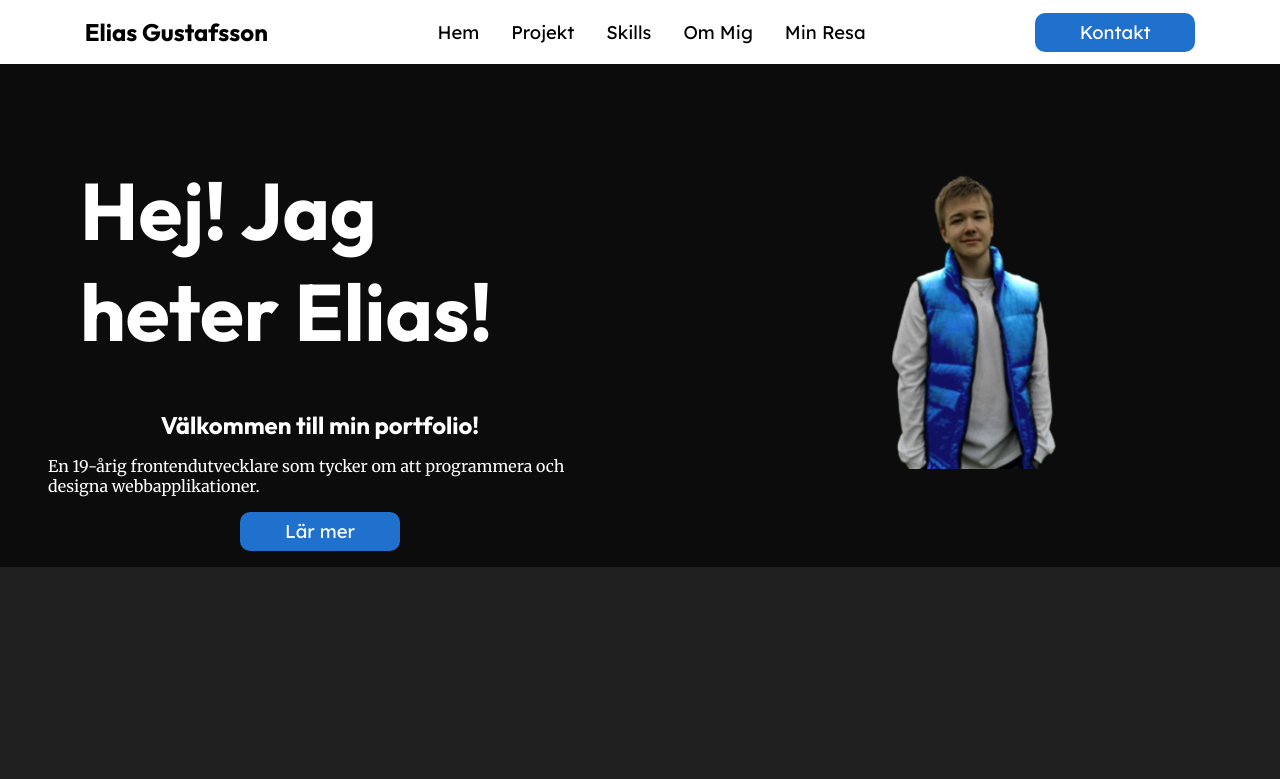
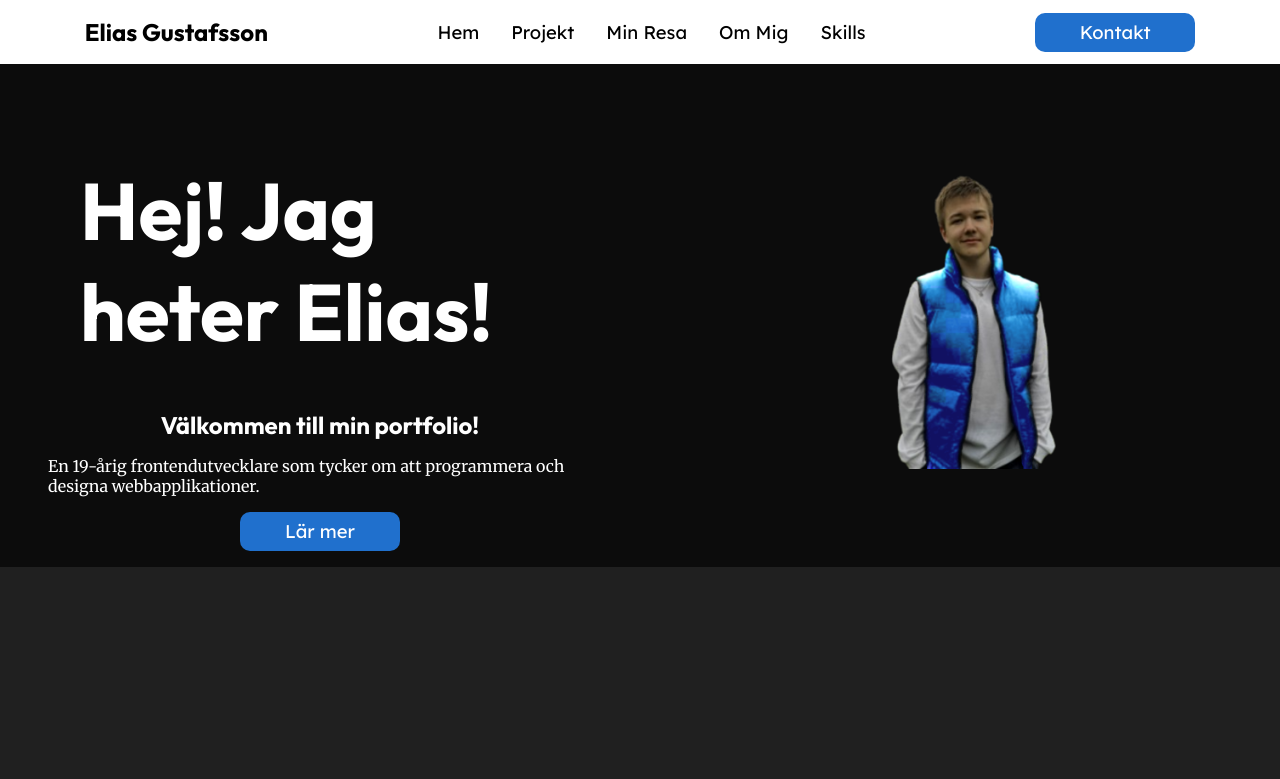
Before and after one commit to EliasSJG/Portfolio, a React (Vite) app: page / in a window 1280 px wide. Shown: the top 779 px of the page. Built offline with nearby package versions, Linux system fonts and the light colour scheme.

Commit message:
some styling hovering css

```diff
--- a/src/app.tsx
+++ b/src/app.tsx
@@ -13,15 +13,35 @@ import AboutMe from "./pages/about/about";
 import Footer from "./components/footer/footer";
 
 export default function App() {
-  const sectionScroll = useRef<HTMLDivElement | null>(null);
-  const scrollToProjects = () => {
-    sectionScroll.current?.scrollIntoView({ behavior: "smooth" });
+  const homeSectionScroll = useRef<HTMLDivElement | null>(null);
+  const projectSectionScroll = useRef<HTMLDivElement | null>(null);
+  const journeySectionScroll = useRef<HTMLDivElement | null>(null);
+  const aboutSectionScroll = useRef<HTMLDivElement | null>(null);
+  const skillsSectionScroll = useRef<HTMLDivElement | null>(null);
+  const scrollToSections = (section: string) => {
+    switch (section) {
+      case "home":
+        homeSectionScroll.current?.scrollIntoView({ behavior: "smooth" });
+        break;
+      case "projects":
+        projectSectionScroll.current?.scrollIntoView({ behavior: "smooth" });
+        break;
+      case "journey":
+        journeySectionScroll.current?.scrollIntoView({ behavior: "smooth" });
+        break;
+      case "about":
+        aboutSectionScroll.current?.scrollIntoView({ behavior: "smooth" });
+        break;
+      case "skills":
+        skillsSectionScroll.current?.scrollIntoView({ behavior: "smooth" });
+        break;
+    }
   };
 
   return (
     <>
-      <Header></Header>
-      <section>
+      <Header headerLinkClick={scrollToSections}></Header>
+      <section ref={homeSectionScroll}>
         <div>
           <h1></h1>
           <h1>Hej! Jag heter Elias!</h1>
@@ -32,7 +52,7 @@ export default function App() {
           </p>
           <Button
             className="standard-button"
-            handleClick={scrollToProjects}
+            handleClick={() => scrollToSections("projects")}
             title="Lär mer"
           ></Button>
         </div>
@@ -44,14 +64,22 @@ export default function App() {
           />
         </div>
       </section>
-      <div ref={sectionScroll}>
+      <div ref={projectSectionScroll}>
         <Project projects={projects} />
-      </div>{" "}
-      <Journey journey={journey} />
-      <AboutMe></AboutMe>
+      </div>
+
+      <div ref={journeySectionScroll}>
+        <Journey journey={journey} />
+      </div>
+
+      <div ref={aboutSectionScroll}>
+        <AboutMe></AboutMe>
+      </div>
       {/* <GitHubApi></GitHubApi> */}
-      <Skills skill={skills}></Skills>
-      <Footer></Footer>
+      <div ref={skillsSectionScroll}>
+        <Skills skill={skills}></Skills>
+      </div>
+      <Footer footerLinkClick={scrollToSections}></Footer>
     </>
   );
 }
--- a/src/components/button/_button.scss
+++ b/src/components/button/_button.scss
@@ -8,6 +8,7 @@
   cursor: pointer;
   margin: 1rem;
   border: none;
+  transition: 0.5s;
 }
 
 .switch-skill {
@@ -21,4 +22,12 @@
   cursor: pointer;
   margin: 1rem;
   border: none;
+  transition: 0.5s;
 }
+
+.standard-button:hover {
+  background-color: #1c65b8;
+}
+.switch-skill:hover {
+  background-color: #000000;
+}
--- a/src/components/footer/_footer.scss
+++ b/src/components/footer/_footer.scss
@@ -7,7 +7,6 @@ footer {
     display: flex;
     a {
       color: white;
-      text-decoration: none;
     }
   }
 }
--- a/src/components/footer/footer.tsx
+++ b/src/components/footer/footer.tsx
@@ -1,6 +1,10 @@
+import NavigationLinks from "../navigation/navigation";
 import "./_footer.scss";
 
-export default function Footer() {
+type footerProps = {
+  footerLinkClick: (section: string) => void;
+};
+export default function Footer({ footerLinkClick }: footerProps) {
   return (
     <footer>
       <div>
@@ -10,19 +14,9 @@ export default function Footer() {
         <ul>
           <h3>Navigation</h3>
           <li>
-            <a href="">Hem</a>
-          </li>
-          <li>
-            <a href="">Projekt</a>
-          </li>
-          <li>
-            <a href="">Skills</a>
-          </li>
-          <li>
-            <a href="">Om Mig</a>
-          </li>
-          <li>
-            <a href="">Min Resa</a>
+            <NavigationLinks
+              navigationLinkClick={footerLinkClick}
+            ></NavigationLinks>
           </li>
         </ul>
 
--- a/src/components/header/_header.scss
+++ b/src/components/header/_header.scss
@@ -9,7 +9,6 @@ header {
   transition: transform 0.3s ease-in-out;
   z-index: 1;
 
-  a,
   h2 {
     margin: 0 1rem 0 1rem;
     color: black;
--- a/src/components/header/header.tsx
+++ b/src/components/header/header.tsx
@@ -1,8 +1,12 @@
 import { useEffect, useState } from "react";
 import "./_header.scss";
 import Button from "../button/button";
+import NavigationLinks from "../navigation/navigation";
 
-function Header() {
+type HeaderProps = {
+  headerLinkClick: (section: string) => void;
+};
+function Header({ headerLinkClick }: HeaderProps) {
   const [scrolled, setScroll] = useState(false);
 
   useEffect(() => {
@@ -22,13 +26,7 @@ function Header() {
     <header className={scrolled ? "scrolled" : ""}>
       <h2>Elias Gustafsson</h2>
 
-      <div>
-        <a href="">Hem</a>
-        <a href="">Projekt</a>
-        <a href="">Skills</a>
-        <a href="">Om Mig</a>
-        <a href="">Min Resa</a>
-      </div>
+      <NavigationLinks navigationLinkClick={headerLinkClick}></NavigationLinks>
       <Button
         className="standard-button"
         title="Kontakt"
--- /dev/null
+++ b/src/components/navigation/_navigation.scss
@@ -0,0 +1,17 @@
+a {
+  text-decoration: none;
+  margin: 0 1rem 0 1rem;
+  color: black;
+  position: relative;
+  background: linear-gradient(to right, #2070cd, #2070cd);
+  background-size: 0 0.1em, 100% 0.1em;
+  background-position: 100% 100%, 0 100%;
+  background-repeat: no-repeat;
+  transition: background-size 400ms ease-in-out;
+}
+
+a:hover,
+a:focus {
+  background-size: 100% 0.1em, 100% 0.1em;
+  background-position: 0 100%, 0 100%;
+}
--- /dev/null
+++ b/src/components/navigation/navigation.tsx
@@ -0,0 +1,37 @@
+import React from "react";
+import "./_navigation.scss";
+type NavigationProps = {
+  navigationLinkClick: (section: string) => void;
+};
+
+export default function NavigationLinks({
+  navigationLinkClick,
+}: NavigationProps) {
+  const handleLinkClick = (
+    section: string,
+    event: React.MouseEvent<HTMLAnchorElement>
+  ) => {
+    event.preventDefault();
+    navigationLinkClick(section);
+  };
+
+  return (
+    <div>
+      <a href="#" onClick={(e) => handleLinkClick("home", e)}>
+        Hem
+      </a>
+      <a href="#" onClick={(e) => handleLinkClick("projects", e)}>
+        Projekt
+      </a>
+      <a href="#" onClick={(e) => handleLinkClick("journey", e)}>
+        Min Resa
+      </a>
+      <a href="#" onClick={(e) => handleLinkClick("about", e)}>
+        Om Mig
+      </a>
+      <a href="#" onClick={(e) => handleLinkClick("skills", e)}>
+        Skills
+      </a>
+    </div>
+  );
+}
```
